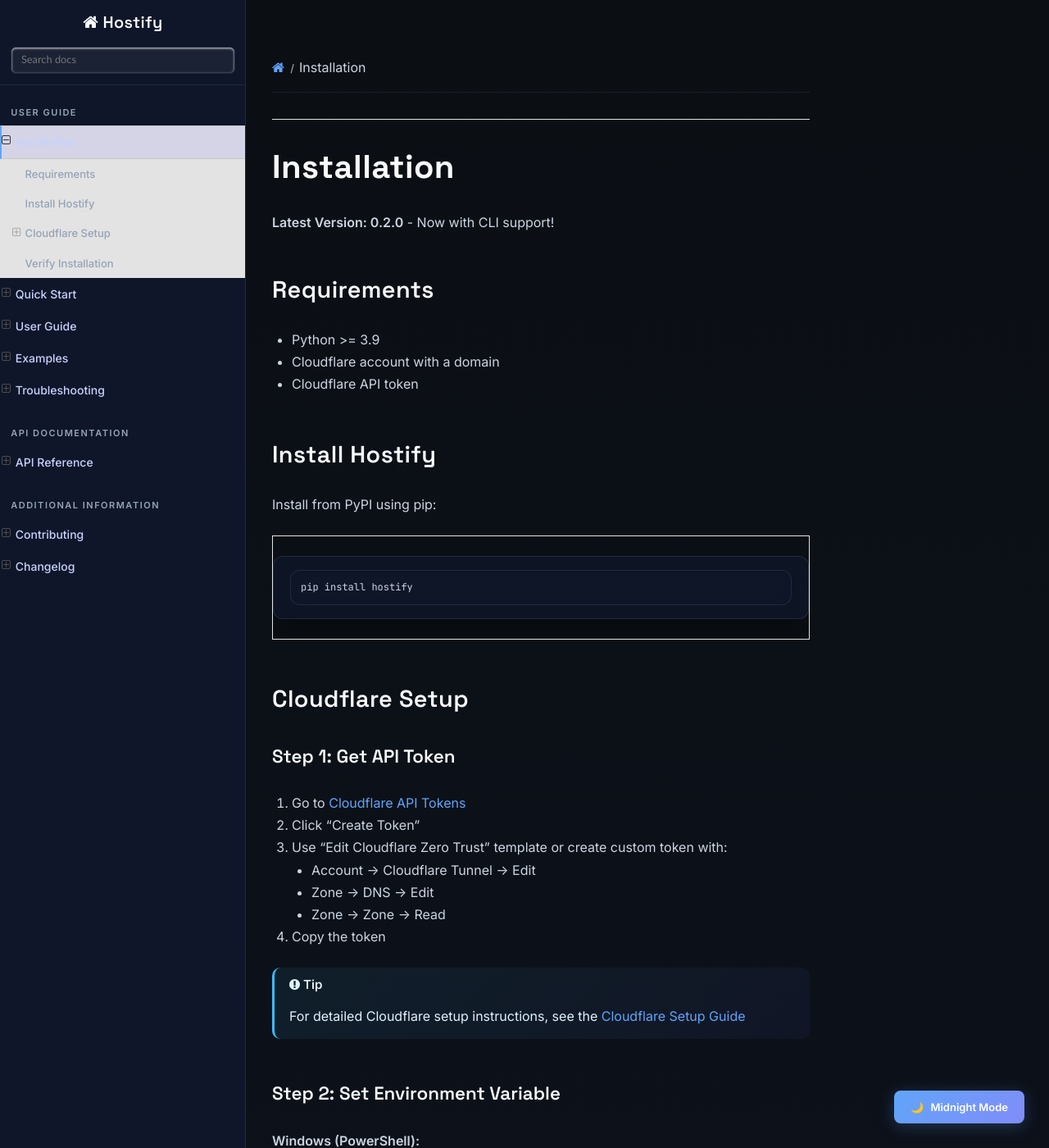
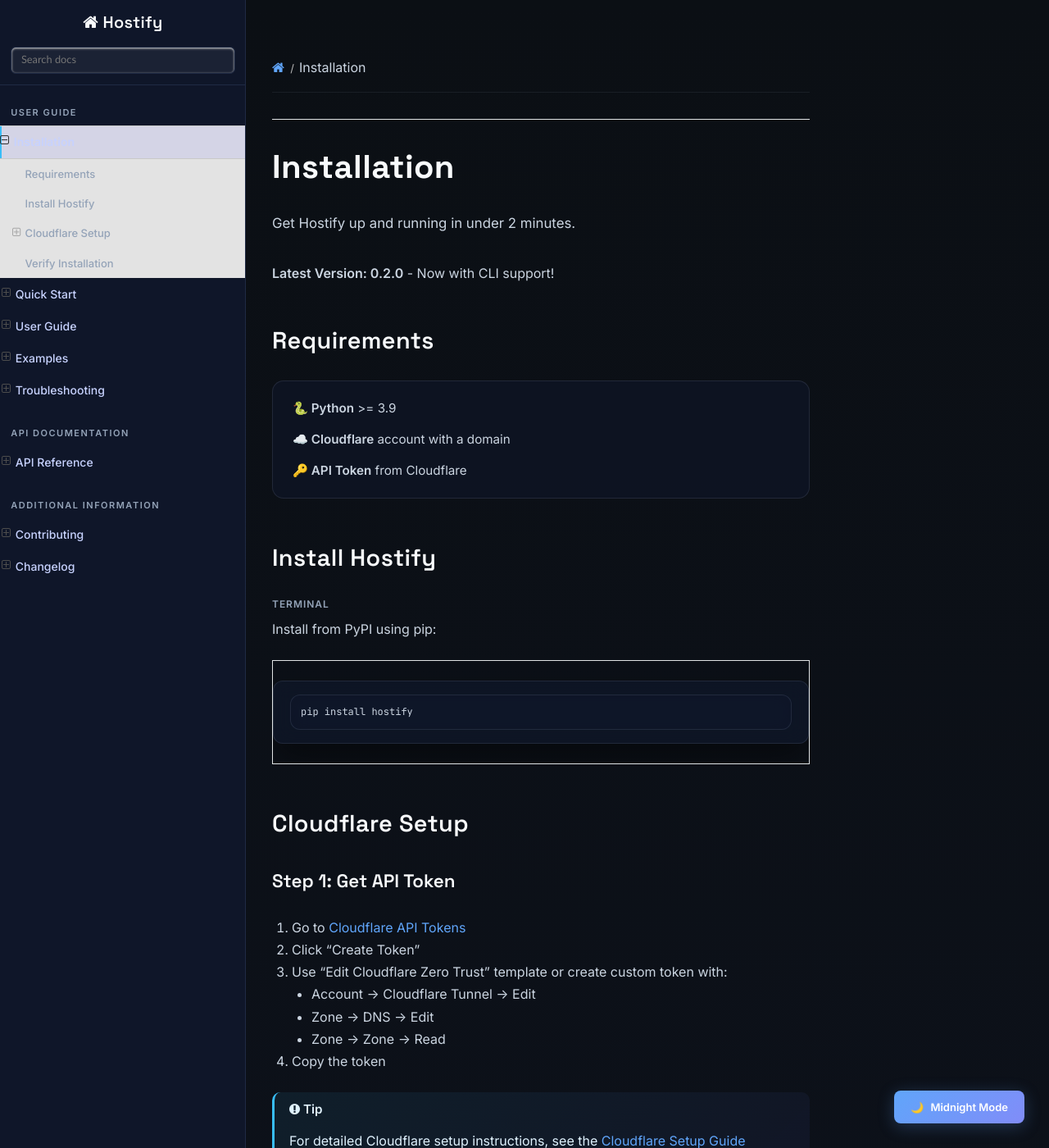
Before and after one commit to yuvrajarora1805/hostify, a Sphinx documentation site: the page built from docs/source/installation.rst, in a window 1280 px wide and 1400 px high. Shown: the whole window at 82% size. Built offline with Sphinx 7.4.7 and the Read the Docs theme 3.1.0, drawn with Linux system fonts in a browser that asks for light colours; some of the changed text lies outside the part shown.

Commit message:
Add 7 UX enhancements for premium documentation feel
✅ 1. Hero Subtext: 'Get Hostify up and running in under 2 minutes'
✅ 2. Section Dividers: Subtle borders for visual separation
✅ 3. Requirements Card: Icon-based card (🐍 Python, ☁️ Cloudflare, 🔑 API Token)
✅ 4. Code Labels: Professional labels (TERMINAL, PYTHON, etc.)
✅ 5. Active Sidebar Glow: Gradient background with blue inset shadow
✅ 6. Success Message: '✨ Hostify is now ready. Your local machine just became a server.'
✅ 7. Enhanced Spacing: Better section separation and letter-spacing

Result: Documentation now feels like Vercel/Stripe/Cloudflare - premium, trustworthy, guides users better

```diff
--- a/docs/source/_static/custom.css
+++ b/docs/source/_static/custom.css
@@ -134,17 +134,96 @@
     border-left-color: var(--text-link) !important;
 }
 
-/* Active Menu Item - Subtle Highlight */
+/* Active Menu Item - Subtle Highlight with Glow */
 .wy-menu-vertical li.current > a {
-    background: var(--sidebar-active-bg) !important;
+    background: linear-gradient(90deg, rgba(56,189,248,0.15), rgba(99,102,241,0.08)) !important;
     color: var(--sidebar-active-text) !important;
-    border-left: 2px solid var(--text-link) !important;
+    border-left: none !important;
+    box-shadow: inset 2px 0 0 #38BDF8 !important;
     font-weight: 600 !important;
 }
 
 .wy-menu-vertical li.current a {
     border-right: none !important;
     color: var(--sidebar-text) !important;
+}
+
+/* ========================================
+   UX ENHANCEMENTS
+   ======================================== */
+
+/* 1. Hero Subtext - Emotional Anchor */
+.hero-subtext {
+    color: #94A3B8 !important;
+    font-size: 1.05rem !important;
+    margin-top: 6px !important;
+    margin-bottom: 2em !important;
+    font-weight: 400 !important;
+}
+
+/* 2. Section Dividers - Visual Separation */
+.rst-content .section {
+    padding-top: 32px;
+    margin-top: 48px;
+    border-top: 1px solid rgba(148,163,184,0.12);
+}
+
+.rst-content .section:first-of-type {
+    border-top: none;
+    margin-top: 0;
+}
+
+/* 3. Requirements Card - High Signal */
+.requirements-card {
+    background: rgba(15,23,42,0.6) !important;
+    border: 1px solid rgba(148,163,184,0.15) !important;
+    border-radius: 14px !important;
+    padding: 20px 24px !important;
+    margin: 1.5em 0 !important;
+}
+
+.requirements-card p {
+    margin: 0.8em 0 !important;
+    color: var(--text-body) !important;
+    font-size: 0.95rem !important;
+}
+
+.requirements-card p:first-child {
+    margin-top: 0 !important;
+}
+
+.requirements-card p:last-child {
+    margin-bottom: 0 !important;
+}
+
+/* 4. Code Labels - Professional Touch */
+.code-label {
+    font-size: 0.75rem !important;
+    color: #94A3B8 !important;
+    margin-bottom: 6px !important;
+    margin-top: 1.5em !important;
+    text-transform: uppercase !important;
+    letter-spacing: 0.08em !important;
+    font-weight: 600 !important;
+    font-family: 'Inter', sans-serif !important;
+}
+
+/* 5. Success Message - Brand Personality */
+.success-message {
+    background: linear-gradient(135deg, rgba(74,222,128,0.08), rgba(34,197,94,0.06)) !important;
+    border-left: 3px solid #4ADE80 !important;
+    border-radius: 10px !important;
+    padding: 16px 20px !important;
+    margin: 2em 0 !important;
+    color: #D1FAE5 !important;
+    font-size: 1.05rem !important;
+    font-weight: 500 !important;
+}
+
+/* 6. Enhanced Section Spacing */
+.rst-content h2 {
+    letter-spacing: 0.4px !important;
+    margin-bottom: 12px !important;
 }
 
 /* Expanded Menu Levels */
--- a/docs/source/installation.rst
+++ b/docs/source/installation.rst
@@ -1,17 +1,29 @@
 Installation
 ============
+
+.. raw:: html
+
+   <p class="hero-subtext">Get Hostify up and running in under 2 minutes.</p>
 
 **Latest Version: 0.2.0** - Now with CLI support!
 
 Requirements
 ------------
 
-- Python >= 3.9
-- Cloudflare account with a domain
-- Cloudflare API token
+.. raw:: html
+
+   <div class="requirements-card">
+   <p><strong>🐍 Python</strong> >= 3.9</p>
+   <p><strong>☁️ Cloudflare</strong> account with a domain</p>
+   <p><strong>🔑 API Token</strong> from Cloudflare</p>
+   </div>
 
 Install Hostify
 ---------------
+
+.. raw:: html
+
+   <div class="code-label">Terminal</div>
 
 Install from PyPI using pip:
 
@@ -41,11 +53,19 @@
 Step 2: Set Environment Variable
 ~~~~~~~~~~~~~~~~~~~~~~~~~~~~~~~~~
 
+.. raw:: html
+
+   <div class="code-label">Windows PowerShell</div>
+
 **Windows (PowerShell):**
 
 .. code-block:: powershell
 
    $env:CF_API_TOKEN="your_token_here"
+
+.. raw:: html
+
+   <div class="code-label">Linux/macOS Terminal</div>
 
 **Linux/Mac:**
 
@@ -75,6 +95,10 @@
 Verify Installation
 -------------------
 
+.. raw:: html
+
+   <div class="code-label">Python</div>
+
 Test your installation:
 
 .. code-block:: python
@@ -84,3 +108,9 @@
 
 .. note::
    If you encounter any issues, check the :doc:`troubleshooting` guide.
+
+.. raw:: html
+
+   <div class="success-message">
+   ✨ Hostify is now ready. Your local machine just became a server.
+   </div>
```
